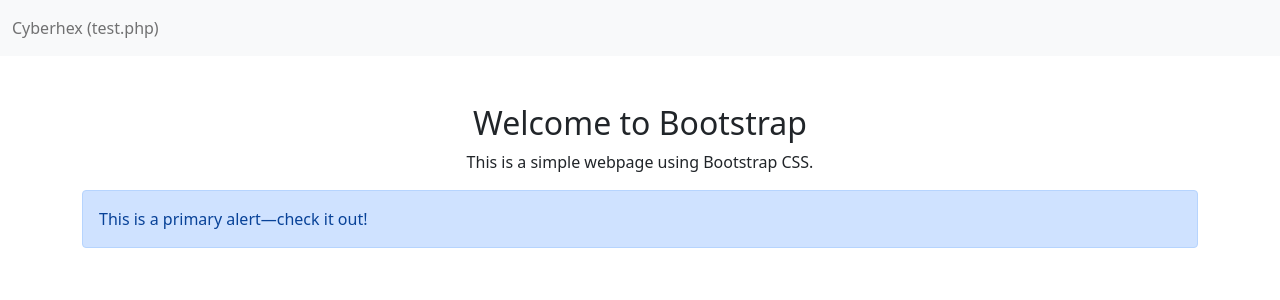
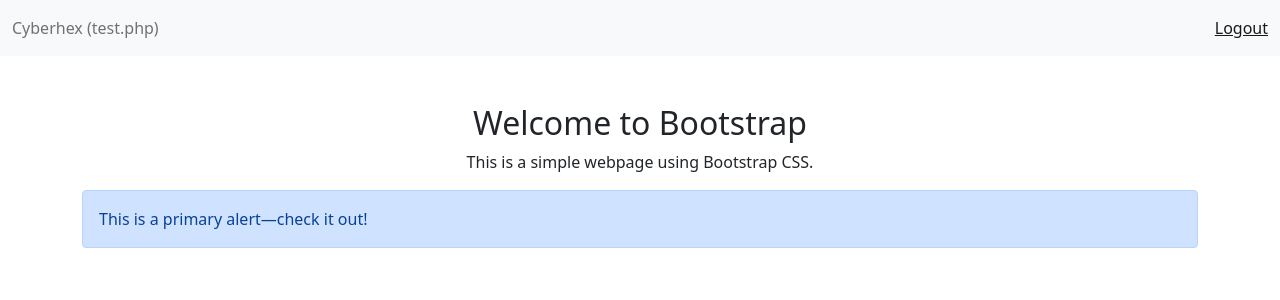
Before and after one commit to jakani24/ma, a PHP site: page / in a window 1280 px wide. Shown: the top 300 px of the page. Run offline with PHP 8.4, Linux system fonts and the light colour scheme.

Commit message:
Update index.php

```diff
--- a/src/server/cyberhex-code/system/secure_zone/php/index.php
+++ b/src/server/cyberhex-code/system/secure_zone/php/index.php
@@ -29,6 +29,9 @@ $username="test";
 		<span class="navbar-text">
 		  Cyberhex (<?php echo($page); ?>)
 		</span>
+		<span class="navbar-text text-right">
+			<a href="/logout.php">Logout</a>
+		</span>
 	  </div>
 	</nav>
 	<div class="container mt-5">
```
